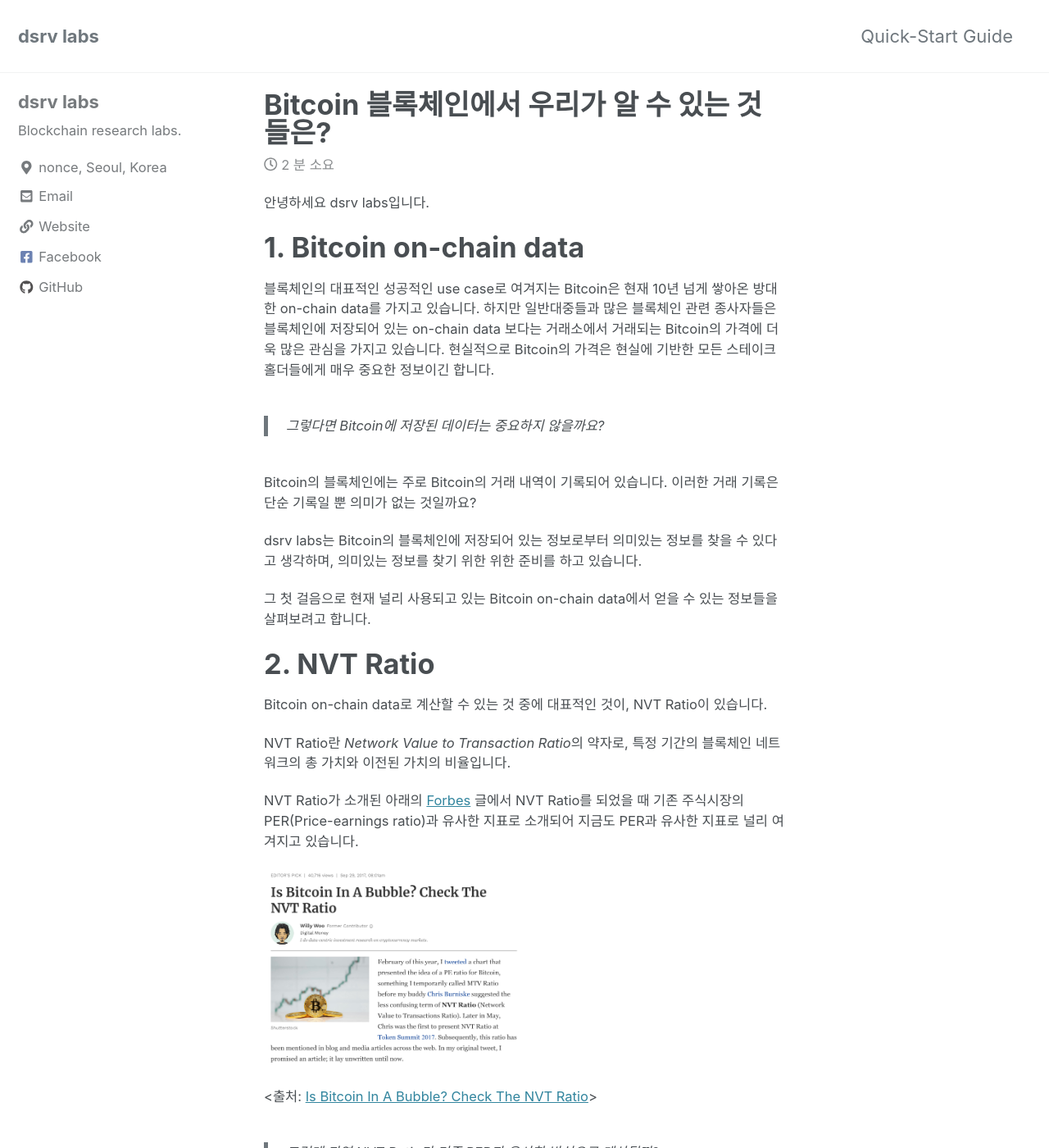
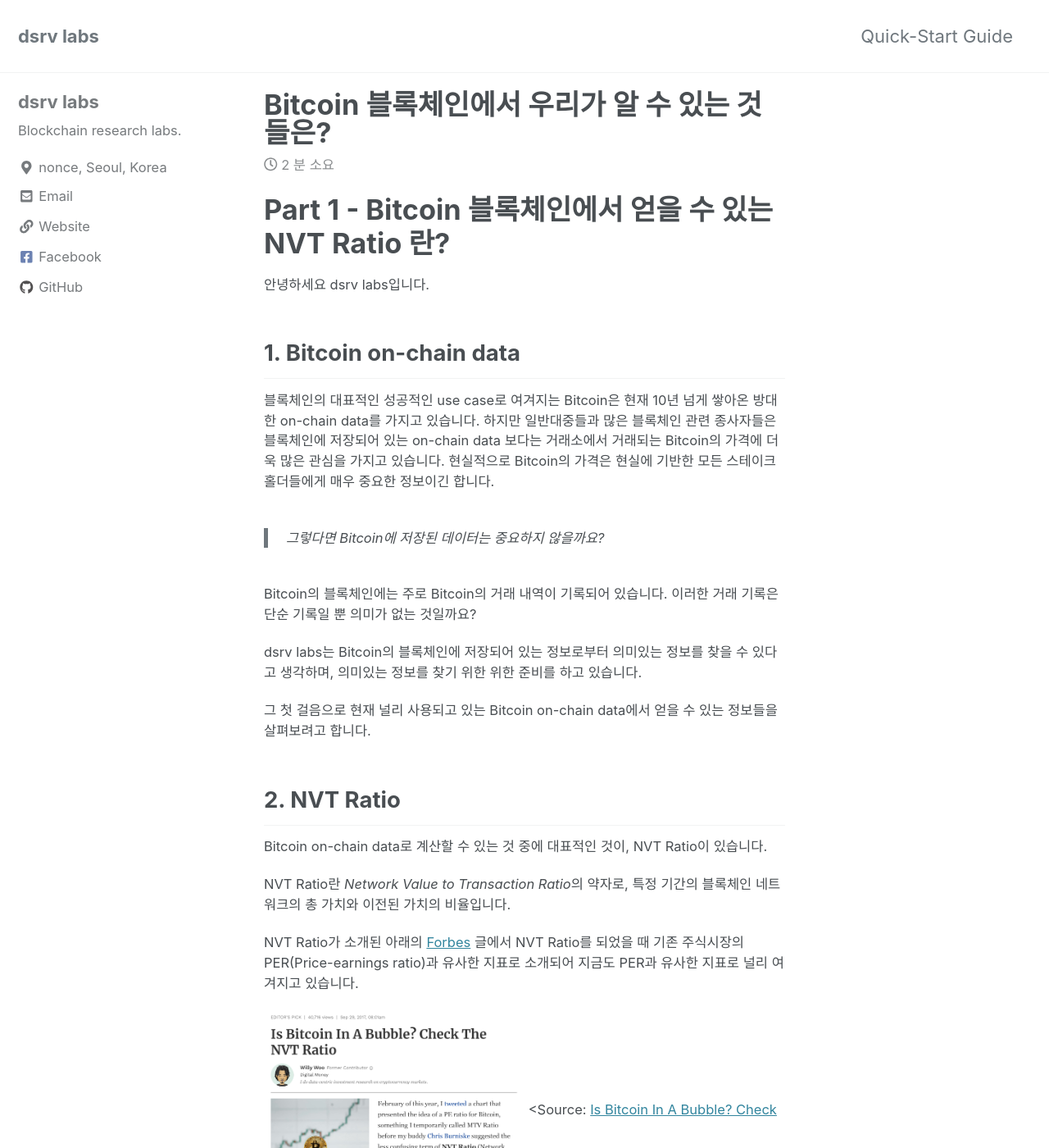
Before and after one commit to dsrvlabs/dsrvlabs.github.io, a Jekyll site: the page built from _posts/2019-09-10-looking_into_bitcoin_onchaindata.md, in a window 1280 px wide and 1400 px high. Shown: the whole window at 82% size. Built offline with Jekyll 4.4.1, drawn with Linux system fonts in a browser that asks for light colours; cached includes are drawn as plain includes; nearby versions of some CDN libraries; comment, search, counter and statistics services are not loaded.

Commit message:
Add sub title to 2019-09-10-looking_into_bitcoin_onchaindata.md
Add sub title to 2019-09-10-looking_into_bitcoin_onchaindata.md

Signed-off-by: Hyung-Kyu Choi <hyungkyu.choi@gmail.com>

```diff
--- a/_posts/2019-09-10-looking_into_bitcoin_onchaindata.md
+++ b/_posts/2019-09-10-looking_into_bitcoin_onchaindata.md
@@ -4,10 +4,11 @@ date: 2019-09-10 14:11:08 +0900
 categories: blog news
 comments: true
 ---
+# Part 1 - Bitcoin 블록체인에서 얻을 수 있는 NVT Ratio 란?
 
 안녕하세요 dsrv labs입니다.
 
-# 1. Bitcoin on-chain data
+## 1. Bitcoin on-chain data
 
 블록체인의 대표적인 성공적인 use case로 여겨지는 Bitcoin은 현재 10년 넘게 쌓아온 방대한 on-chain data를 가지고 있습니다.
 하지만 일반대중들과 많은 블록체인 관련 종사자들은 블록체인에 저장되어 있는 on-chain data 보다는 거래소에서 거래되는 Bitcoin의 가격에 더욱 많은 관심을 가지고 있습니다.
@@ -22,7 +23,7 @@ dsrv labs는 Bitcoin의 블록체인에 저장되어 있는 정보로부터 의
 
 그 첫 걸음으로 현재 널리 사용되고 있는 Bitcoin on-chain data에서 얻을 수 있는 정보들을 살펴보려고 합니다.
 
-# 2. NVT Ratio
+## 2. NVT Ratio
 Bitcoin on-chain data로 계산할 수 있는 것 중에 대표적인 것이, NVT Ratio이 있습니다.
 
 NVT Ratio란 *Network Value to Transaction Ratio*의 약자로, 특정 기간의 블록체인 네트워크의 총 가치와 이전된 가치의 비율입니다.
@@ -31,8 +32,7 @@ NVT Ratio가 소개된 아래의 [Forbes](https://www.forbes.com/sites/wwoo/2017
 
 
 <img alt="Is Bitcoin In A Bubble? Check The NVT Ratio" src="https://raw.githubusercontent.com/dsrvlabs/dsrvlabs.github.io/master/posts_attachment/20190904-bitcoin_onchain-fig1.png" width="50%">
-
-<출처: [Is Bitcoin In A Bubble? Check The NVT Ratio](https://www.forbes.com/sites/wwoo/2017/09/29/is-bitcoin-in-a-bubble-check-the-nvt-ratio/#70a5cb036a23)>
+<Source: [Is Bitcoin In A Bubble? Check The NVT Ratio](https://www.forbes.com/sites/wwoo/2017/09/29/is-bitcoin-in-a-bubble-check-the-nvt-ratio/#70a5cb036a23)>
 
 > 그런데 과연 NVT Ratio가 기존 PER과 유사한 방식으로 계산될까?
 
@@ -69,7 +69,7 @@ NVT Ratio는 정의에 따라서 다음과 같은 방식으로 계산됩니다.
 
 그러므로 `NVT Ratio`를 기존 증권 시장의 `PER`과 같은 투자 지표로 활용하더라도, 그 값의 본질은 유동성 지표라는 것을 기억하며 활용하는 것이 필요합니다.
 
-# 3. NVT Ratio 는 객관적인 값일까?
+## 3. NVT Ratio 는 객관적인 값일까?
 
 NVT Ratio는 위와 같이 on-chain data로 부터 계산된다면 여러 업체에서 제공되는 NVT Ratio는 같은 값을 가질 것이다.
 
@@ -90,7 +90,7 @@ NVT Ratio는 위와 같이 on-chain data로 부터 계산된다면 여러 업체
 
 그렇다보니 현재 여러 업체에서 제공하는 `NVT Ratio`는 on-chain data의 값만을 가지고 객관적으로 계산된 값이 아닌, 특정 기준에 의해서 조정(adjust)된 주관적인 값인 경우가 많습니다.
 
-# 4. dsrv labs
+## 4. dsrv labs
 
 지금까지 on-chain data로부터 계산할 수 있다고 알려진 `NVT Ratio`를 살펴보았습니다.
 
```
